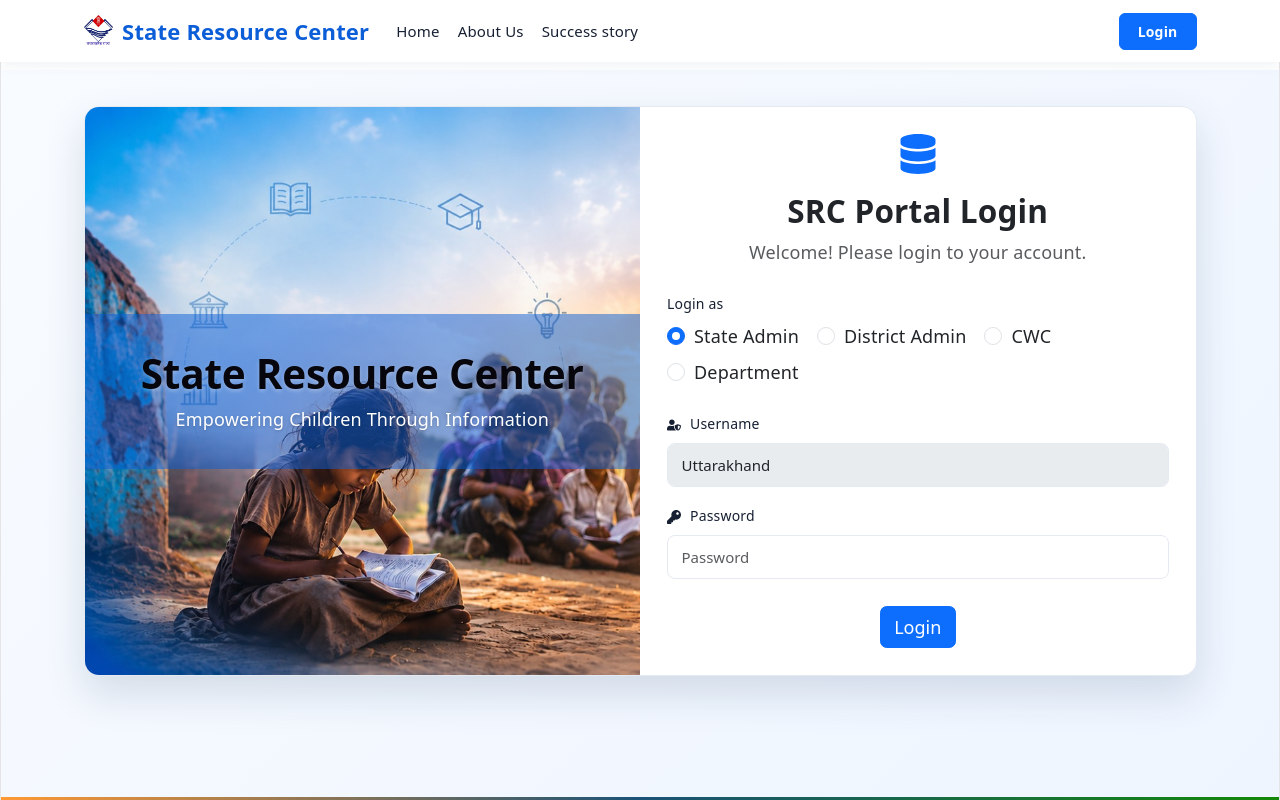
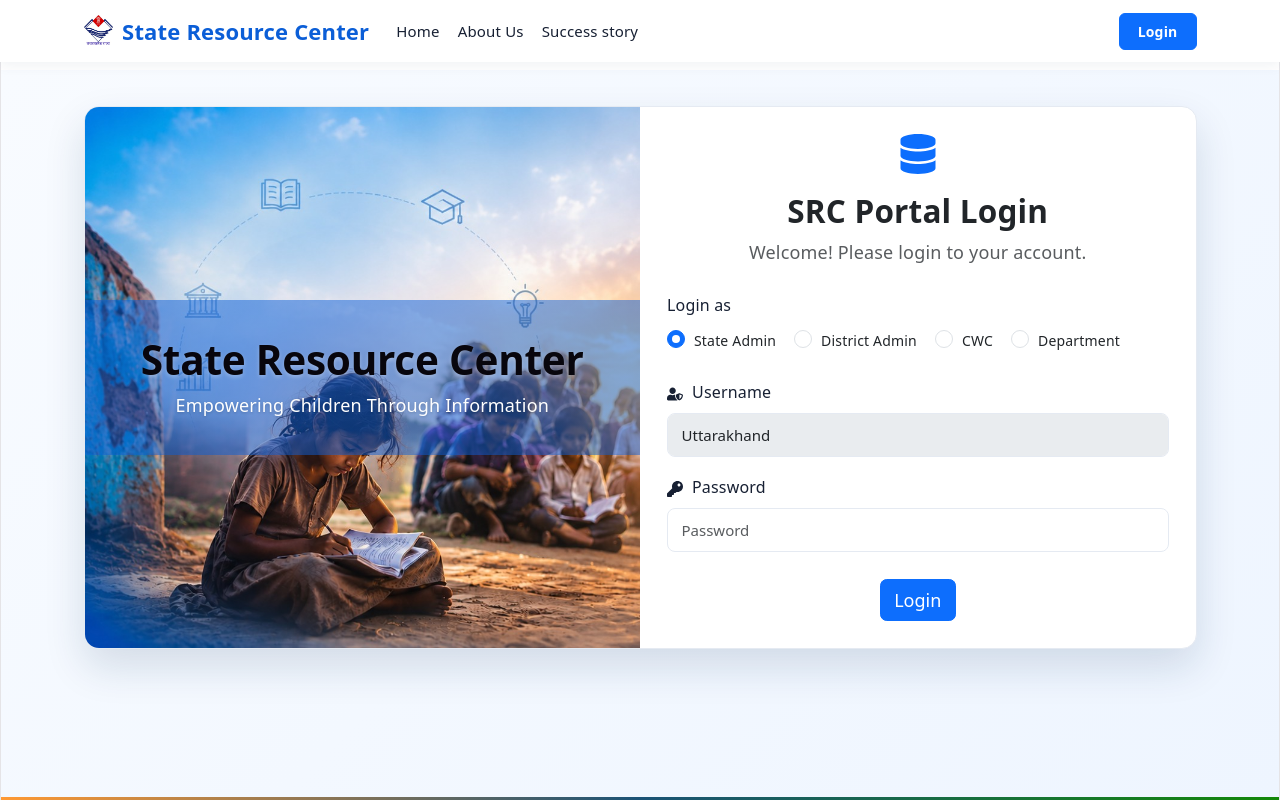
Before and after one commit to VAIBHAVTOMAR321/wecd-puruskar, a React (Vite) app: page /srcproject/login in a window 1280 px wide. Shown: the top 800 px of the page. Built offline with nearby package versions, Linux system fonts and the light colour scheme.

Commit message:
updated login

```diff
--- a/src/components/login/Login.css
+++ b/src/components/login/Login.css
@@ -7,7 +7,9 @@
     justify-content: center;
     padding: 2rem 0;
 }
-
+.form-check-label{
+    font-size:14px;
+}
 .login-container {
     background-color: #fff;
     border-radius: 15px;
@@ -126,7 +128,7 @@
     margin-bottom: 0.5rem;
     font-weight: 500;
     color: var(--drc-text);
-    font-size: 14px;
+    font-size: 16px;
     text-align: left;
 }
 
```
